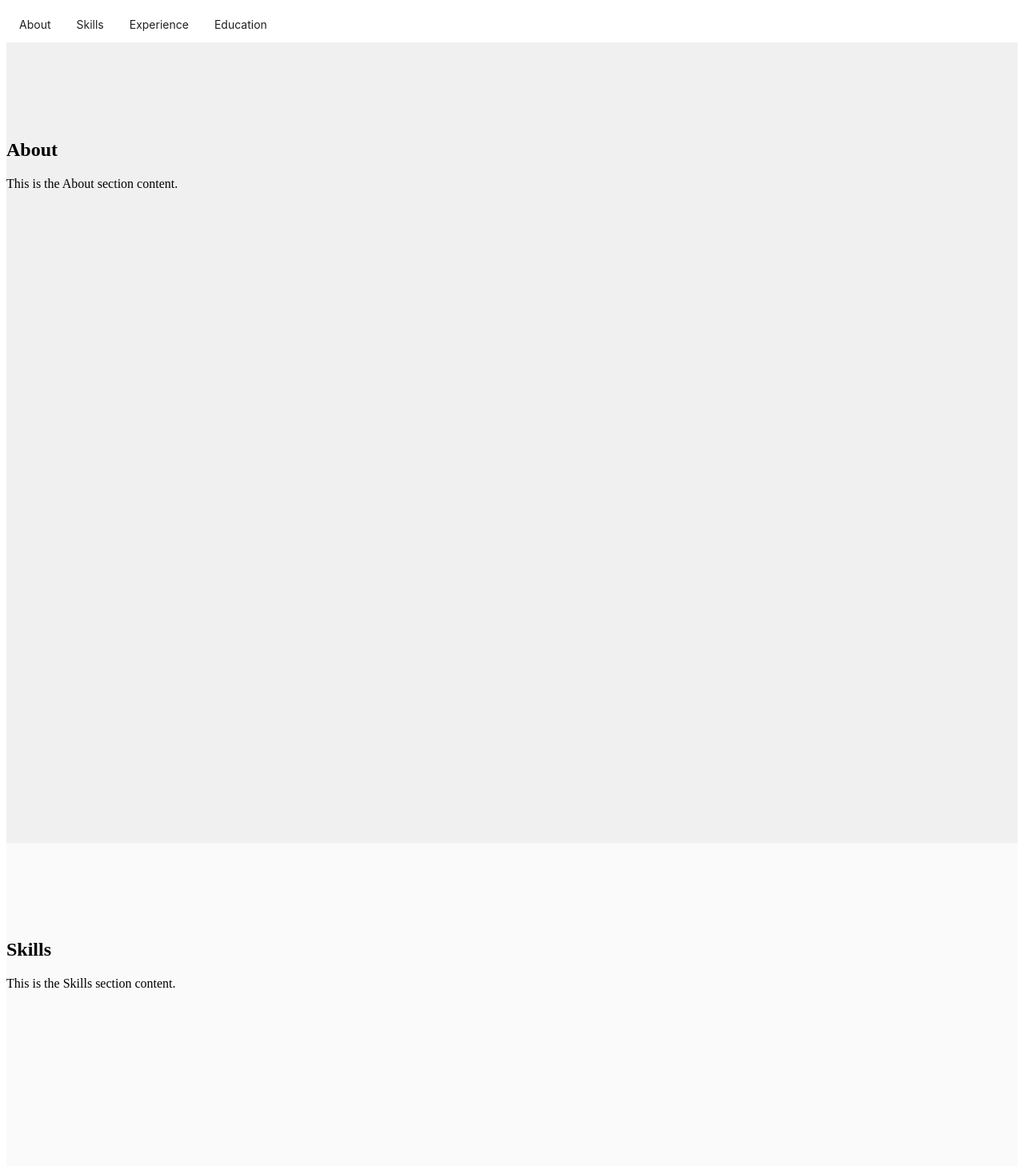
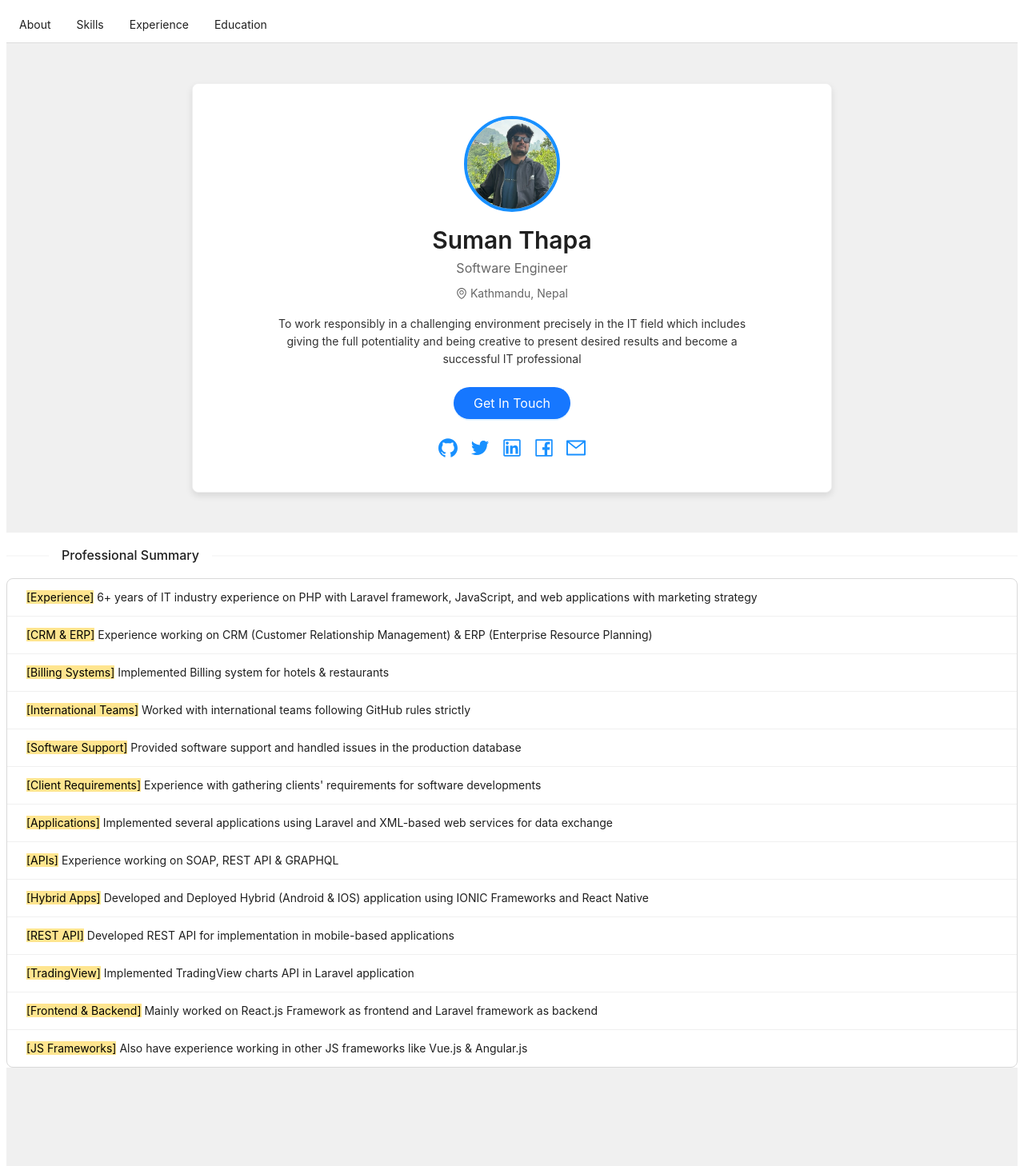
Before and after one commit to suman98/suman98.github.io, a React (Create React App) app: page / in a window 1280 px wide. Shown: the top 1458 px of the page at 80% size. Built offline with nearby package versions, Linux system fonts and the light colour scheme.

Commit message:
added profile

```diff
--- a/src/layouts/Router.tsx
+++ b/src/layouts/Router.tsx
@@ -1,15 +1,13 @@
 // src/Router.tsx
 import React from 'react';
 import { BrowserRouter as Router, Routes, Route } from 'react-router-dom';
-import Home from '@/pages/Home';
-import About from '@/pages/About';
+import Home from '@/pages/home/index';
 
 const AppRouter: React.FC = () => {
   return (
     <Router>
       <Routes>
         <Route path="/" element={<Home />} />
-        <Route path="/about" element={<About />} />
       </Routes>
     </Router>
   );
--- a/src/pages/About.tsx
+++ /dev/null
@@ -1,8 +0,0 @@
-// src/pages/About.tsx
-import React from 'react';
-
-const About: React.FC = () => {
-  return <h2>About Page</h2>;
-};
-
-export default About;
--- /dev/null
+++ b/src/pages/home/components/About.tsx
@@ -0,0 +1,72 @@
+import React from 'react';
+import { Card, Avatar, Typography, Button, Space } from 'antd';
+import { EnvironmentOutlined, GithubOutlined, TwitterOutlined, LinkedinOutlined, FacebookOutlined, MailOutlined } from '@ant-design/icons';
+
+const { Title, Paragraph, Text } = Typography;
+
+const AboutMe = () => {
+  return (
+    <Card
+      style={{
+        maxWidth: 800,
+        margin: 'auto',
+        boxShadow: '0 4px 8px rgba(0,0,0,0.1)',
+        borderRadius: '8px',
+        overflow: 'hidden'
+      }}
+      bodyStyle={{ padding: 0 }}
+    >
+      <div style={{
+        display: 'flex',
+        flexDirection: 'column',
+        alignItems: 'center',
+        padding: '40px 20px',
+        backgroundColor: '#fff'
+      }}>
+        <Avatar
+          size={120}
+          src="/images/suman.jpeg"
+          style={{ border: '4px solid #1890ff' }}
+        />
+        <Title level={2} style={{ margin: '16px 0 4px', fontWeight: 600 }}>
+          Suman Thapa
+        </Title>
+        <Text style={{ fontSize: '16px', color: '#666', marginBottom: '8px' }}>
+          Software Engineer
+        </Text>
+        <Text style={{ color: '#666', marginBottom: '16px' }}>
+          <EnvironmentOutlined /> Kathmandu, Nepal
+        </Text>
+        <Paragraph style={{
+          textAlign: 'center',
+          maxWidth: '600px',
+          marginBottom: '24px',
+          color: '#333'
+        }}>
+          To work responsibly in a challenging environment precisely in the IT field which includes giving the full potentiality and being creative to present desired results and become a successful IT professional
+        </Paragraph>
+        <Button
+          type="primary"
+          style={{
+            borderRadius: '20px',
+            padding: '0 24px',
+            height: '40px',
+            fontSize: '16px',
+            marginBottom: '24px'
+          }}
+        >
+          Get In Touch
+        </Button>
+        <Space size={16}>
+          <GithubOutlined style={{ fontSize: '24px', color: '#1890ff' }} />
+          <TwitterOutlined style={{ fontSize: '24px', color: '#1890ff' }} />
+          <LinkedinOutlined style={{ fontSize: '24px', color: '#1890ff' }} />
+          <FacebookOutlined style={{ fontSize: '24px', color: '#1890ff' }} />
+          <MailOutlined style={{ fontSize: '24px', color: '#1890ff' }} />
+        </Space>
+      </div>
+    </Card>
+  );
+};
+
+export default AboutMe;
--- a/src/@core/components/NavBar.tsx
+++ b/src/pages/home/components/NavBar.tsx
@@ -6,8 +6,16 @@ interface NavMenuProps {
 }
 
 const NavMenu: React.FC<NavMenuProps> = ({ onMenuClick }) => {
+  const menuStyle: React.CSSProperties = {
+    position: 'sticky',
+    top: 0,
+    zIndex: 1000,
+    backgroundColor: '#ffffff',
+    borderBottom: '1px solid #dcdcdc',
+  };
+
   return (
-    <Menu mode="horizontal">
+    <Menu mode="horizontal" style={menuStyle}>
       <Menu.Item key="about" onClick={() => onMenuClick('about')}>
         About
       </Menu.Item>
--- /dev/null
+++ b/src/pages/home/components/ProfessionalSummary.tsx
@@ -0,0 +1,35 @@
+import React from 'react';
+import { Divider, List, Typography } from 'antd';
+
+const data = [
+    { tag: 'Experience', content: '6+ years of IT industry experience on PHP with Laravel framework, JavaScript, and web applications with marketing strategy' },
+    { tag: 'CRM & ERP', content: 'Experience working on CRM (Customer Relationship Management) & ERP (Enterprise Resource Planning)' },
+    { tag: 'Billing Systems', content: 'Implemented Billing system for hotels & restaurants' },
+    { tag: 'International Teams', content: 'Worked with international teams following GitHub rules strictly' },
+    { tag: 'Software Support', content: 'Provided software support and handled issues in the production database' },
+    { tag: 'Client Requirements', content: 'Experience with gathering clients\' requirements for software developments' },
+    { tag: 'Applications', content: 'Implemented several applications using Laravel and XML-based web services for data exchange' },
+    { tag: 'APIs', content: 'Experience working on SOAP, REST API & GRAPHQL' },
+    { tag: 'Hybrid Apps', content: 'Developed and Deployed Hybrid (Android & IOS) application using IONIC Frameworks and React Native' },
+    { tag: 'REST API', content: 'Developed REST API for implementation in mobile-based applications' },
+    { tag: 'TradingView', content: 'Implemented TradingView charts API in Laravel application' },
+    { tag: 'Frontend & Backend', content: 'Mainly worked on React.js Framework as frontend and Laravel framework as backend' },
+    { tag: 'JS Frameworks', content: 'Also have experience working in other JS frameworks like Vue.js & Angular.js' }
+  ];
+
+const App: React.FC = () => (
+  <>
+    <Divider orientation="left">Professional Summary</Divider>
+    <List
+      bordered
+      dataSource={data}
+      renderItem={(item) => (
+        <List.Item>
+          <Typography.Text mark>[{item.tag}]</Typography.Text> {item.content}
+        </List.Item>
+      )}
+    />
+  </>
+);
+
+export default App;
--- a/src/pages/Home.tsx
+++ b/src/pages/home/index.tsx
@@ -1,5 +1,7 @@
-import React, { useRef } from 'react';
-import NavMenu from '@/@core/components/NavBar'; // Import NavMenu component
+import React, { useRef } from "react";
+import NavMenu from "./components/NavBar"; // Import NavMenu component
+import AboutMe from "./components/About";
+import ProfessionalSummary from './components/ProfessionalSummary'
 
 const SinglePageApp: React.FC = () => {
   // Create references for each section
@@ -17,7 +19,7 @@ const SinglePageApp: React.FC = () => {
       education: educationRef,
     };
 
-    sectionRefs[section]?.current?.scrollIntoView({ behavior: 'smooth' });
+    sectionRefs[section]?.current?.scrollIntoView({ behavior: "smooth" });
   };
 
   return (
@@ -26,22 +28,40 @@ const SinglePageApp: React.FC = () => {
       <NavMenu onMenuClick={scrollToSection} />
 
       {/* Section Components */}
-      <div ref={aboutRef} style={{ padding: '100px 0', height: '100vh', backgroundColor: '#f0f0f0' }}>
-        <h2>About</h2>
-        <p>This is the About section content.</p>
+      <div
+        ref={aboutRef}
+        style={{ padding: "50px 0", backgroundColor: "#f0f0f0" }}
+      >
+        <AboutMe />
       </div>
 
-      <div ref={skillsRef} style={{ padding: '100px 0', height: '100vh', backgroundColor: '#fafafa' }}>
-        <h2>Skills</h2>
-        <p>This is the Skills section content.</p>
+      <div
+        ref={skillsRef}
+
+      >
+        <ProfessionalSummary />
       </div>
 
-      <div ref={experienceRef} style={{ padding: '100px 0', height: '100vh', backgroundColor: '#f0f0f0' }}>
+      <div
+        ref={experienceRef}
+        style={{
+          padding: "100px 0",
+          height: "100vh",
+          backgroundColor: "#f0f0f0",
+        }}
+      >
         <h2>Experience</h2>
         <p>This is the Experience section content.</p>
       </div>
 
-      <div ref={educationRef} style={{ padding: '100px 0', height: '100vh', backgroundColor: '#fafafa' }}>
+      <div
+        ref={educationRef}
+        style={{
+          padding: "100px 0",
+          height: "100vh",
+          backgroundColor: "#fafafa",
+        }}
+      >
         <h2>Education</h2>
         <p>This is the Education section content.</p>
       </div>
```
Also changed, not shown: public/images/suman.jpeg (renamed from suman.jpeg), 9 other files (tests, documents, lock files or other folders).
